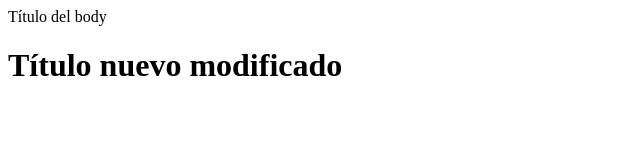
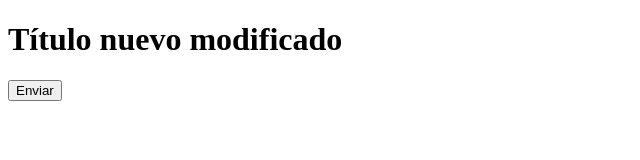
Before and after one commit to sistRAI/hello-world-git, a plain HTML site: page index.html in a window 1280 px wide. Shown: the whole page, without its empty margins (0-640 px from the left). Drawn offline with Linux system fonts and the light colour scheme.

Commit message:
Se agrego el boton del formulario

```diff
--- a/index.html
+++ b/index.html
@@ -6,7 +6,11 @@
     <title>Demo GIT</title>
 </head>
 <body>
-    Título del body
     <h1>Título nuevo modificado</h1>
+
+    <form action="#" method="get">
+        <input type="button" value="Enviar">
+
+    </form>
 </body>
 </html>
```
